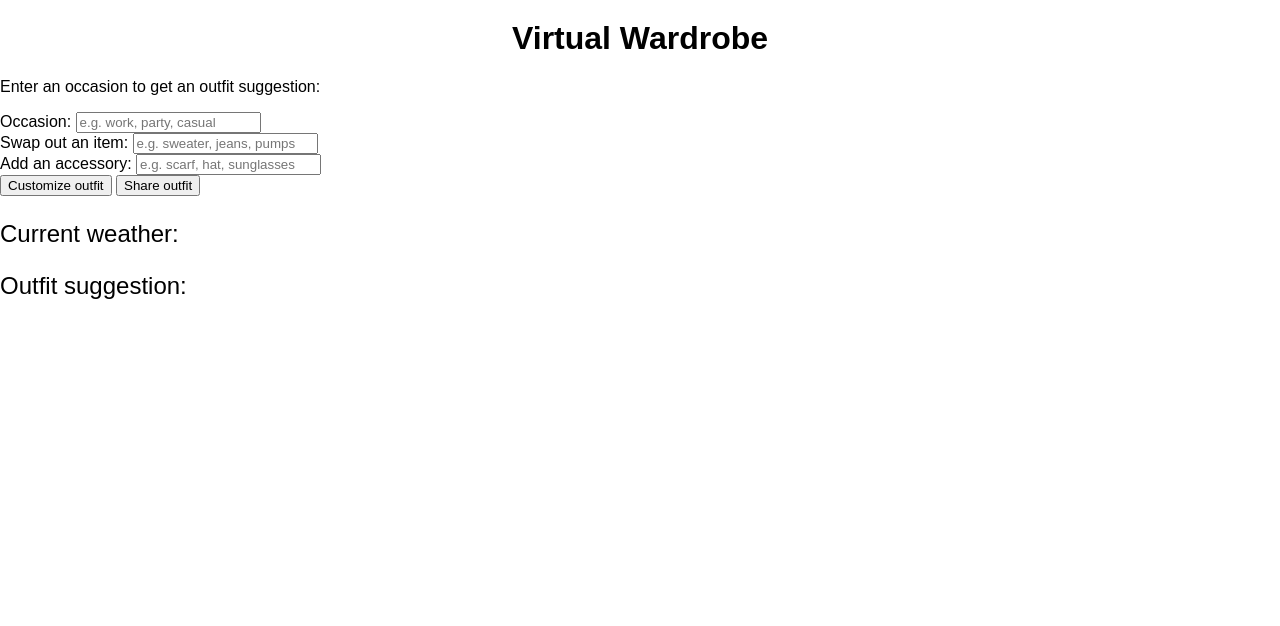
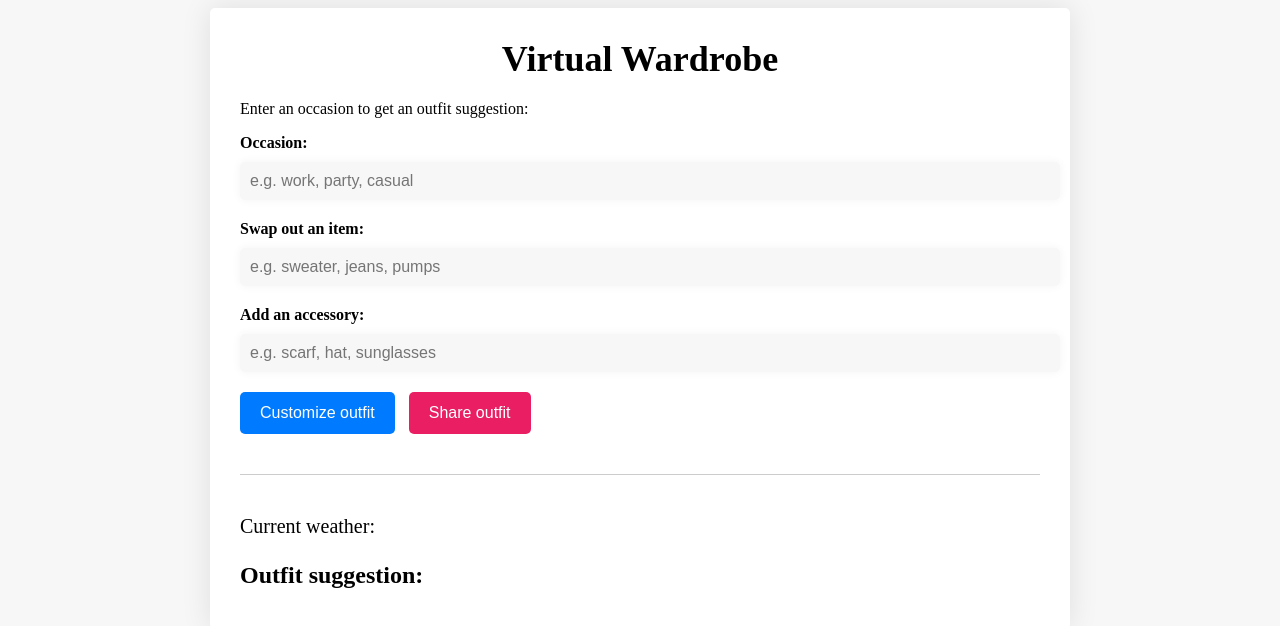
Before and after one commit to GaelKBertrand/Virtual-Wardrobe-, a browser extension: page index.html in a window 1280 px wide. Drawn offline with Linux system fonts and the light colour scheme.

Commit message:
Update styles.css

```diff
--- a/styles.css
+++ b/styles.css
@@ -1,45 +1,124 @@
+/* Body and container */
 body {
-  font-family: Arial, sans-serif;
-  margin: 0;
+  background-color: #f7f7f7;
 }
 
-h1 {
-  text-align: center;
-  margin-top: 20px;
+.container {
+  max-width: 800px;
+  margin: 0 auto;
+  background-color: #fff;
+  padding: 30px;
+  border-radius: 5px;
+  box-shadow: 0 0 30px rgba(0, 0, 0, 0.1);
 }
 
-#weather-container, #outfit-container, #customize-container, #share-container, #occasion-container {
-  margin: 10px;
-  display: flex;
-  justify-content: center;
+/* Headings */
+h1 {
+  font-size: 36px;
+  margin-top: 0;
+  margin-bottom: 20px;
+  text-align: center;
 }
 
-#weather, #outfit {
+h2 {
   font-size: 24px;
+  margin-top: 20px;
+  margin-bottom: 10px;
+  font-weight: bold;
 }
 
-#customize-container input {
-  margin-right: 10px;
+/* Form and inputs */
+.form-group {
+  margin-bottom: 20px;
+}
+
+label {
+  display: block;
+  font-weight: bold;
+  margin-bottom: 10px;
+}
+
+input[type="text"] {
+  width: 100%;
+  padding: 10px;
+  border: none;
+  border-radius: 5px;
+  background-color: #f7f7f7;
+  box-shadow: 0 0 10px rgba(0, 0, 0, 0.05);
   font-size: 16px;
 }
 
-#customize-container button, #share-container button {
+/* Buttons */
+button {
+  background-color: #4CAF50;
+  color: #fff;
+  border: none;
+  border-radius: 5px;
+  padding: 12px 20px;
+  margin-right: 10px;
+  cursor: pointer;
   font-size: 16px;
-  padding: 10px;
-  background-color: #4CAF50;
-  color: white;
-  border: none;
-  border-radius: 4px;
-  cursor: pointer;
 }
 
-#occasion-container label {
-  font-size: 16px;
-  margin-right: 10px;
+button:hover {
+  background-color: #3e8e41;
 }
 
-#occasion-container select {
-  font-size: 16px;
-  padding: 5px;
-  border-radius: 4px;
+button:active {
+  box-shadow: none;
+  transform: translateY(2px);
 }
+
+#customize {
+  background-color: #007bff;
+}
+
+#customize:hover {
+  background-color: #0069d9;
+}
+
+#customize:active {
+  transform: translateY(2px);
+}
+
+#share {
+  background-color: #e91e63;
+}
+
+#share:hover {
+  background-color: #c2185b;
+}
+
+#share:active {
+  transform: translateY(2px);
+}
+
+/* Outfit display */
+.outfit-container {
+  margin-top: 40px;
+  border-top: 1px solid #ccc;
+  padding-top: 20px;
+}
+
+#weather {
+  font-size: 20px;
+  margin-bottom: 20px;
+}
+
+#outfit {
+  font-size: 24px;
+  font-weight: bold;
+  margin-bottom: 10px;
+}
+
+.outfit-item {
+  display: inline-block;
+  margin-right: 20px;
+}
+
+.outfit-item img {
+  max-width: 100px;
+  max-height: 100px;
+  border-radius: 5px;
+  box-shadow: 0 0 10px rgba(0, 0, 0, 0.1);
+}
```
